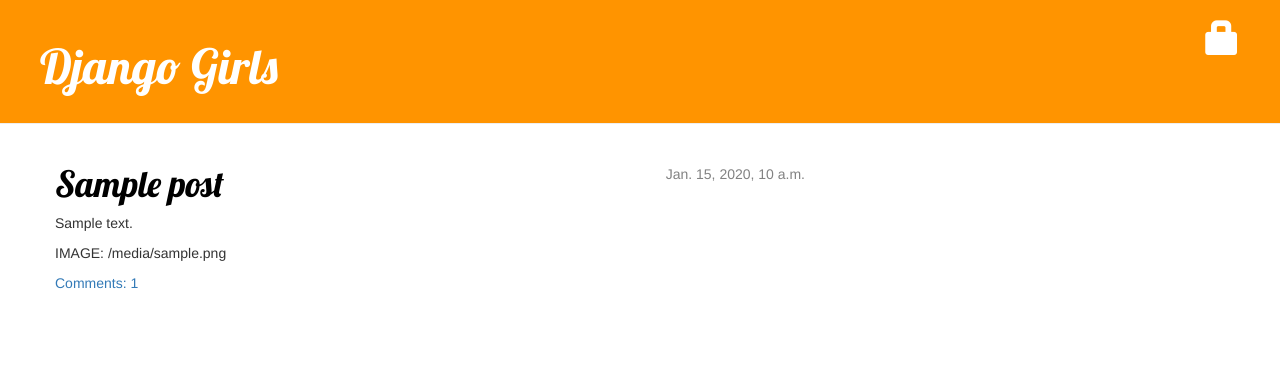
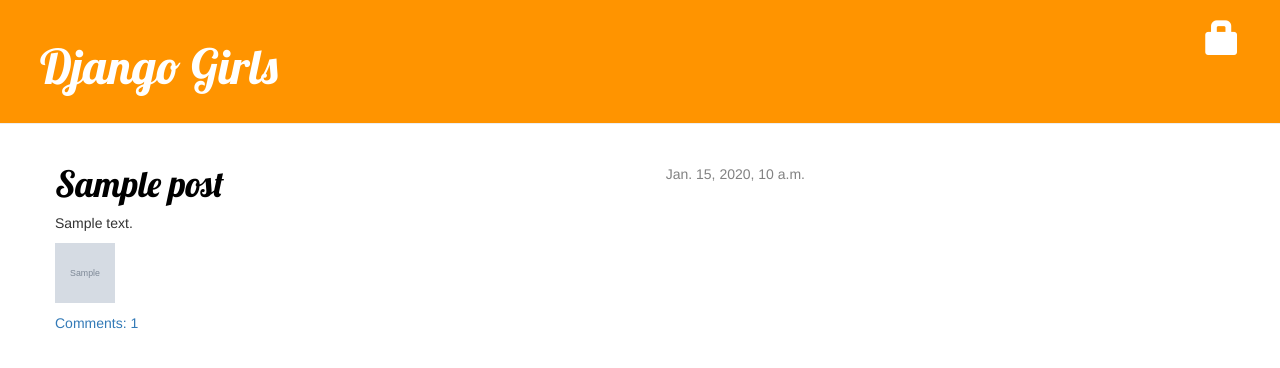
Before and after one commit to ozgebascil/my-first-blog, a Django app: template blog/templates/blog/post_list.html in a window 1280 px wide. Shown: the top 368 px of the page. Run offline with Django 3.2, Linux system fonts and the light colour scheme; the template is opened without the code that fills it: most values are stand-ins (such as "Sample title", 1, 10 or a date in 2020); grey boxes marked "Sample" are stand-in pictures; some libraries are stand-ins or nearby versions.

Commit message:
Changed the image size

```diff
--- a/blog/templates/blog/post_detail.html
+++ b/blog/templates/blog/post_detail.html
@@ -12,7 +12,9 @@
         <a class="btn btn-default" href="{% url 'post_remove' pk=post.pk %}"><span class="glyphicon glyphicon-remove"></span></a>
         <h1>{{ post.title }}</h1>
         <p>{{ post.text|linebreaks }}</p>
+        {% if post.image %}
         <p><img src="{{ MEDIA_URL }}{{ post.image }}" width="500" height="300"></p>
+        {% endif %}
     </div>
     <hr>
     <a class="btn btn-default" href="{% url 'add_comment_to_post' pk=post.pk %}">Add comment</a>
--- a/blog/templates/blog/post_list.html
+++ b/blog/templates/blog/post_list.html
@@ -8,7 +8,9 @@
             </div>
             <h1><a href="{% url 'blog.views.post_detail' pk=post.pk %}">{{ post.title }}</a></h1>
             <p>{{ post.text|linebreaks }}</p>
-            <p>IMAGE: {{ post.image }}</p>
+            {% if post.image %}
+            <p><img src="{{ MEDIA_URL }}{{ post.image }}" width="60" height="60"></p>
+            {% endif %}
             <a href="{% url 'blog.views.post_detail' pk=post.pk %}">Comments: {{ post.approved_comments.count }}</a>
         </div>
     {% endfor %}
```
